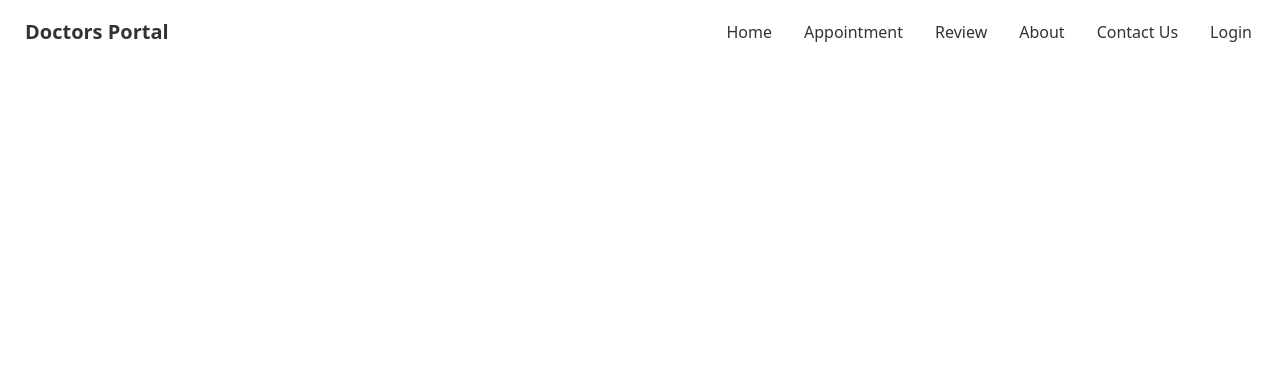
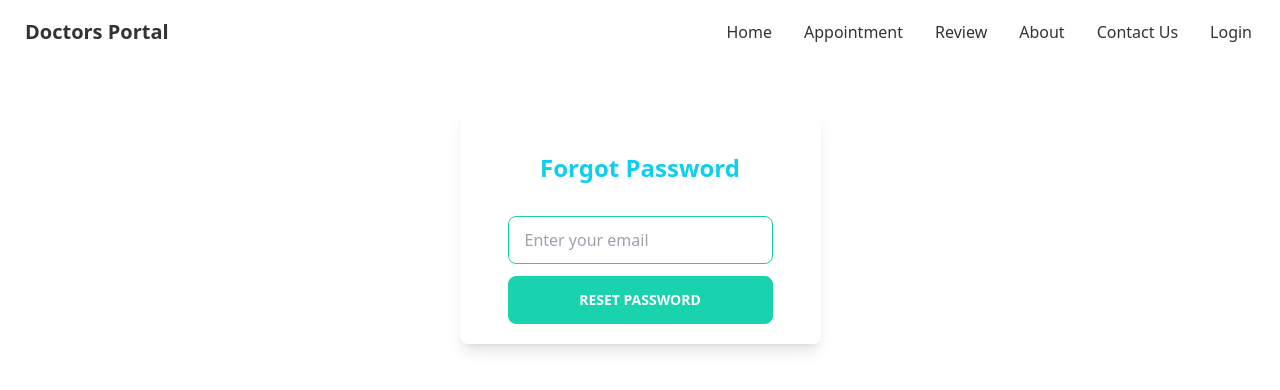
Before and after one commit to mahfuz-antor/doctor-portal, a React (Create React App) app: page /forgotPassword in a window 1280 px wide. Shown: the top 390 px of the page. Built offline with nearby package versions, Linux system fonts and the light colour scheme; no server answers.

Commit message:
forgot password done

```diff
--- a/src/App.js
+++ b/src/App.js
@@ -4,8 +4,10 @@ import About from "./pages/About/About";
 import Appointments from "./pages/Appointment/Appointments";
 import Navbar from "./pages/Common/Navbar";
 import Home from "./pages/Home/Home";
+import ForgotPassword from "./pages/Login/ForgotPassword";
 import Login from "./pages/Login/Login";
 import RequireAuth from "./pages/Login/RequireAuth";
+import ResetPassword from "./pages/Login/ResetPassword";
 import SignUp from "./pages/SignUp/SignUp";
 
 function App() {
@@ -23,6 +25,8 @@ function App() {
           }
         />
         <Route path="/login" element={<Login />} />
+        <Route path="/forgotPassword" element={<ForgotPassword />} />
+        <Route path="/resetPassword" element={<ResetPassword />} />
         <Route path="/signup" element={<SignUp />} />
         <Route path="/about" element={<About />} />
       </Routes>
--- a/src/pages/Appointment/BookingModal.js
+++ b/src/pages/Appointment/BookingModal.js
@@ -1,7 +1,10 @@
 import { format } from "date-fns";
 import React, { useRef, useState } from "react";
+import { useAuthState } from "react-firebase-hooks/auth";
+import auth from "../../firebase.init";
 
 const BookingModal = ({ date, treatment, setTreatment }) => {
+  const [user, loading, error] = useAuthState(auth);
   // state for storing data
   const { name, slots } = treatment;
   const userName = useRef(null);
@@ -59,17 +62,17 @@ const BookingModal = ({ date, treatment, setTreatment }) => {
               ))}
             </select>
             <input
-              ref={userName}
+              value={user?.displayName || ""}
               type="text"
               name="name"
-              placeholder="Your name"
+              disabled
               className="input input-bordered input-secondary w-full max-w-xs mx-auto"
             />
             <input
-              ref={userEmail}
+              value={user?.email}
               type="email"
               name="email"
-              placeholder="Email Address"
+              disabled
               className="input input-bordered input-secondary w-full max-w-xs mx-auto"
             />
             <input
--- /dev/null
+++ b/src/pages/Login/ForgotPassword.js
@@ -0,0 +1,53 @@
+import React, { useState } from "react";
+import { useSendPasswordResetEmail } from "react-firebase-hooks/auth";
+import auth from "../../firebase.init";
+import Loading from "../Common/Loading";
+
+const ForgotPassword = () => {
+  const [email, setEmail] = useState("");
+  const [sendPasswordResetEmail, sending, error] =
+    useSendPasswordResetEmail(auth);
+  console.log(email, "getting the email");
+  const siteURL = {
+    url: "http://localhost:3000/login",
+  };
+  const handleSubmit = async () => {
+    const success = await sendPasswordResetEmail(email, siteURL);
+    if (success) {
+      alert("Sent email");
+    }
+  };
+  if (error) {
+    alert(error);
+  }
+  if (sending) {
+    return <Loading></Loading>;
+  }
+  return (
+    <>
+      <div className="py-12 flex justify-center items-center">
+        <div className="shadow-lg rounded-lg gap-2 py-5 px-12">
+          <h4 className="text-2xl text-center text-primary font-bold py-5">
+            Forgot Password
+          </h4>
+          <form onSubmit={handleSubmit} className="grid grid-cols-1">
+            <input
+              onChange={(e) => setEmail(e.target.value)}
+              type="email"
+              placeholder="Enter your email"
+              name="email"
+              className="input input-bordered input-secondary my-3 w-full max-w-xs mx-auto"
+            />
+            <input
+              type="submit"
+              value="Reset password"
+              className="btn btn-secondary text-white w-full max-w-xs mx-auto"
+            />
+          </form>
+        </div>
+      </div>
+    </>
+  );
+};
+
+export default ForgotPassword;
--- a/src/pages/Login/Login.js
+++ b/src/pages/Login/Login.js
@@ -112,7 +112,9 @@ const Login = () => {
                 </span>
               )}
 
-              <span className="text-sm">Forgot Password? </span>
+              <Link to="/forgotPassword">
+                <span className="text-sm text-primary">Forgot Password? </span>
+              </Link>
             </label>
             {fireErrors}
             <input
--- /dev/null
+++ b/src/pages/Login/ResetPassword.js
@@ -0,0 +1,30 @@
+import React from "react";
+
+const ResetPassword = () => {
+  return (
+    <>
+      <div className="py-12 flex justify-center items-center">
+        <div className="shadow-lg rounded-lg gap-2 py-5 px-12">
+          <h4 className="text-2xl text-center text-primary font-bold py-5">
+            Reset Password
+          </h4>
+          <form className="grid grid-cols-1">
+            <input
+              type="password"
+              placeholder="Enter new password"
+              name="password"
+              className="input input-bordered input-secondary my-3 w-full max-w-xs mx-auto"
+            />
+            <input
+              type="submit"
+              value="New password"
+              className="btn btn-secondary text-white w-full max-w-xs mx-auto"
+            />
+          </form>
+        </div>
+      </div>
+    </>
+  );
+};
+
+export default ResetPassword;
```
